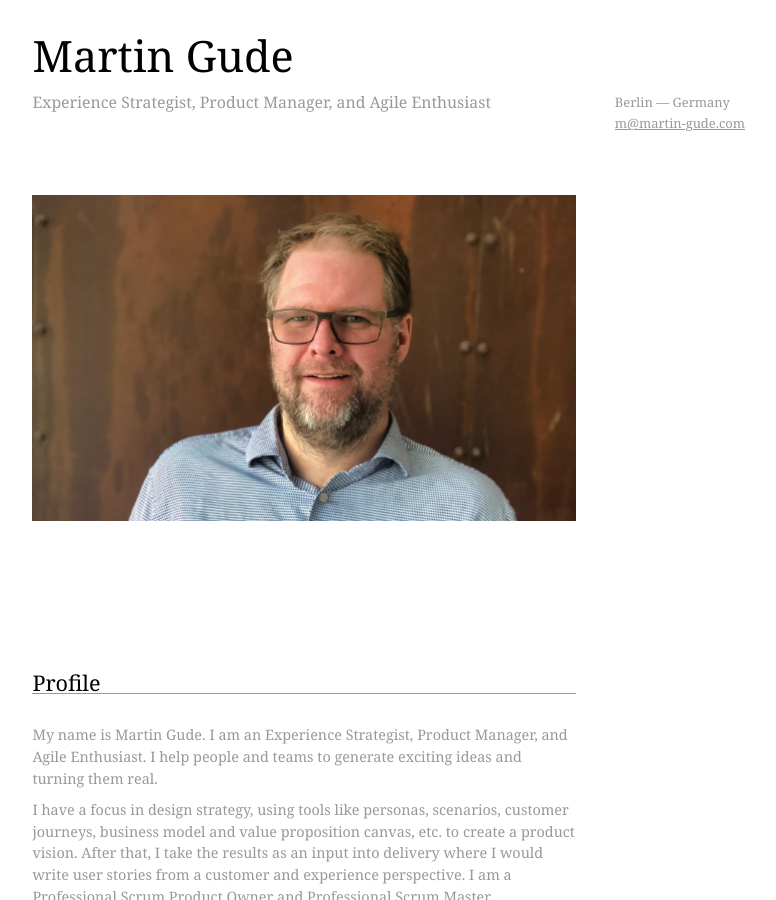
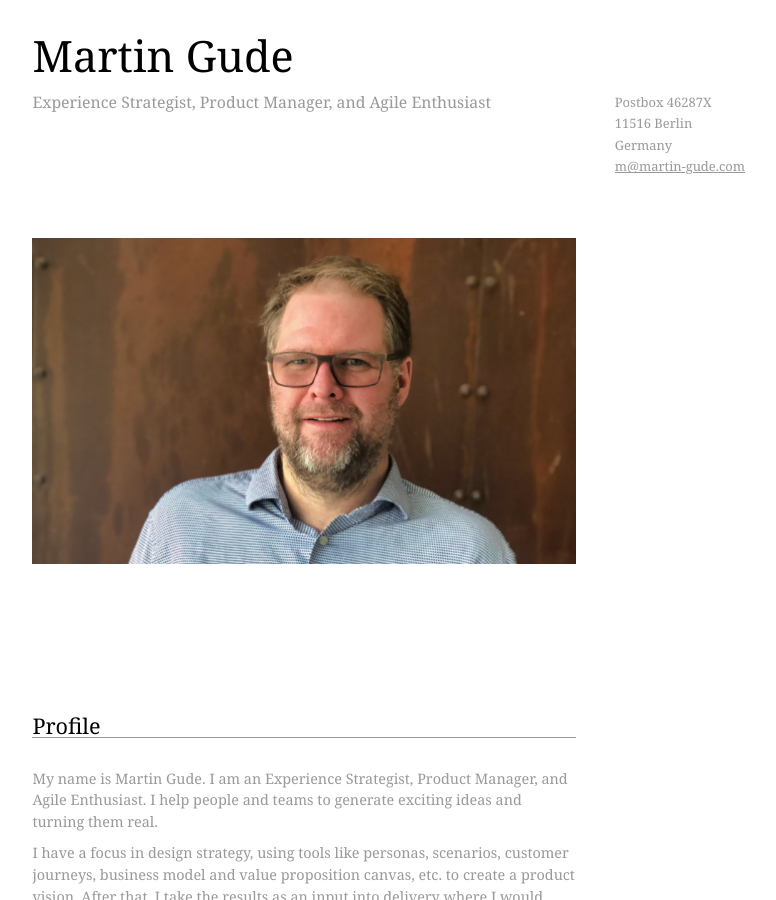
Before and after one commit to ma6/ma6.github.io, a Jekyll site: the page built from _pages/index.md, in a window 1280 px wide and 900 px high. Shown: the whole window, without its empty margins (294-1070 px from the left). Built offline with Jekyll 4.4.1, drawn with Linux system fonts in a browser that asks for light colours; some web fonts are replaced; comment, search, counter and statistics services are not loaded.

Commit message:
Added CAYA

```diff
--- a/_includes/header.html
+++ b/_includes/header.html
@@ -11,7 +11,9 @@
     </div>
     <div class="three columns small">
         <p>
-          Berlin — Germany
+          Postbox 46287X<br />
+          11516 Berlin<br />
+          Germany
             <br />
             <script type="text/javascript">
                 Rot13.write('<n uers="znvygb:z@znegva-thqr.pbz">z@znegva-thqr.pbz</n>');
```
